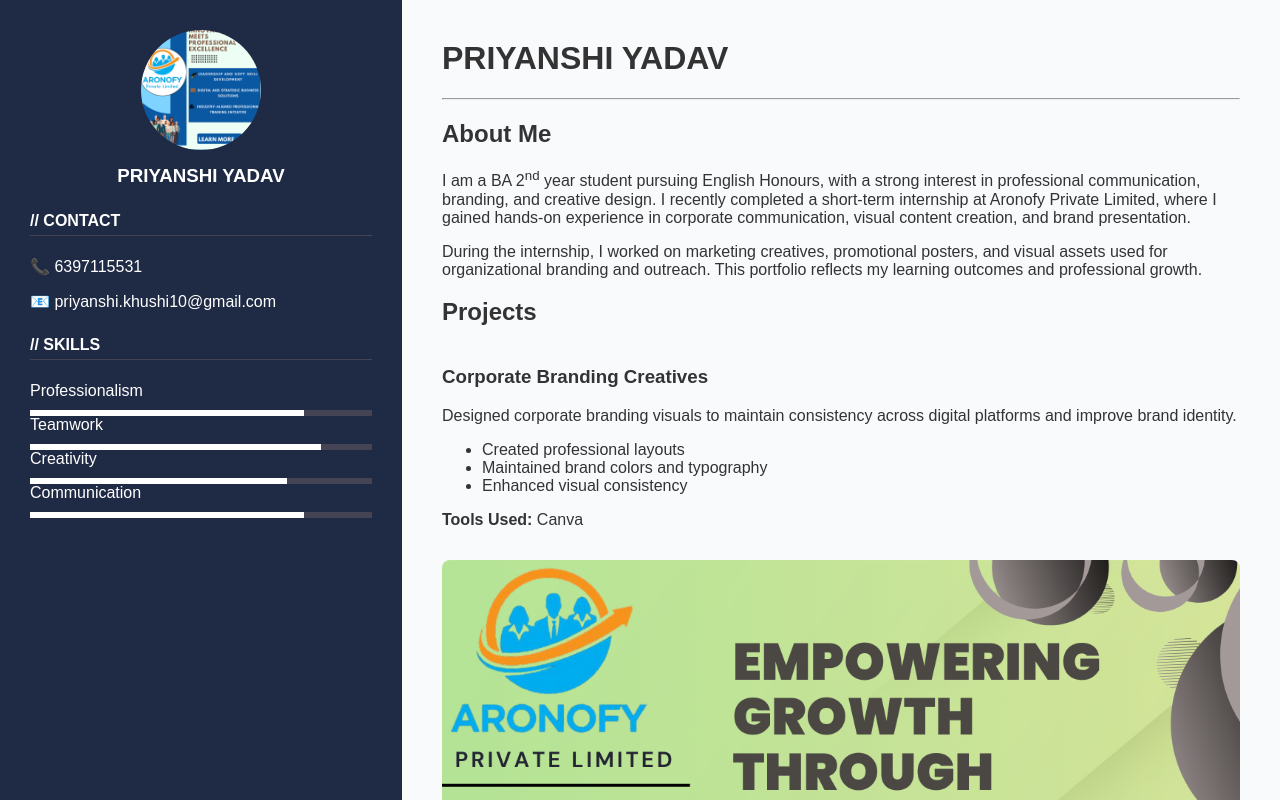
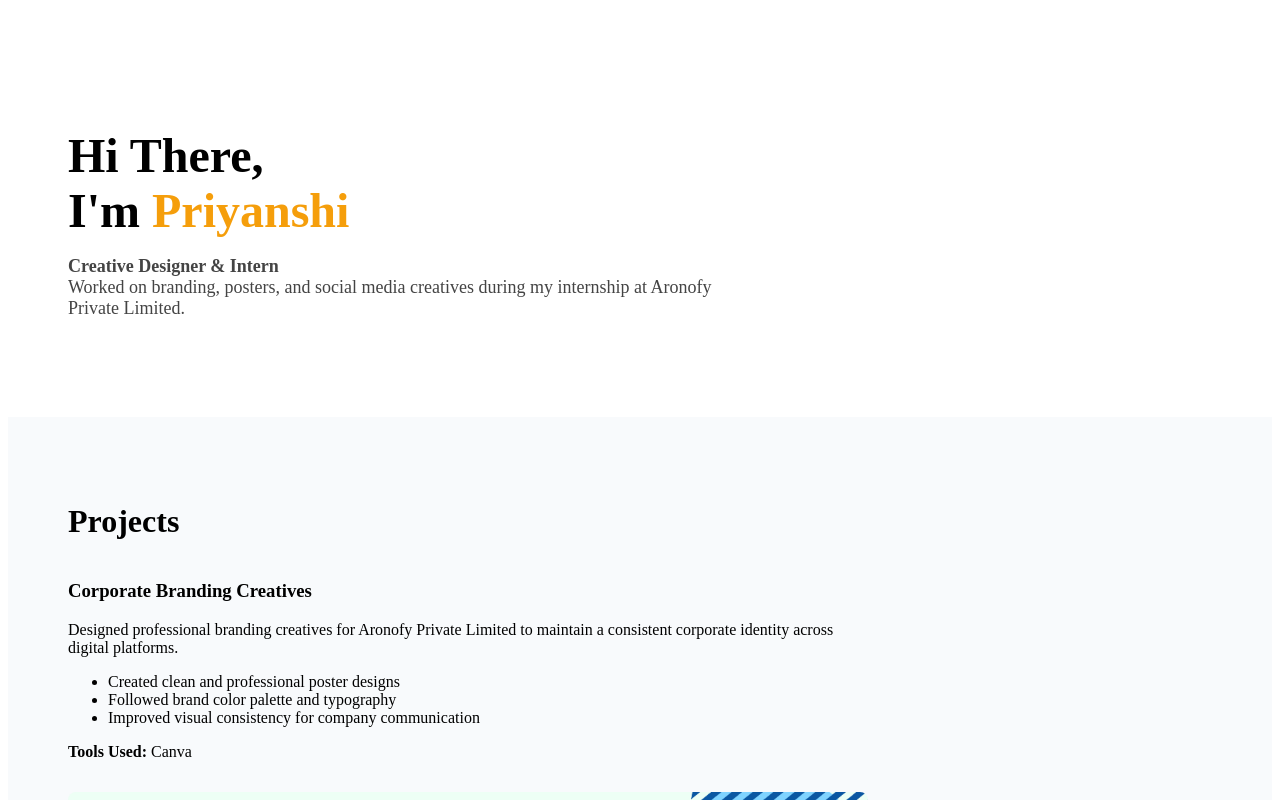
Before and after one commit to ashishdineshyadav-droid/PRIYANSHI-PORTFOLIO, a plain HTML site: page index.html in a window 1280 px wide. Shown: the top 800 px of the page. Drawn offline with Linux system fonts and the light colour scheme.

Commit message:
Update index.html

```diff
--- a/index.html
+++ b/index.html
@@ -1,186 +1,67 @@
-<!DOCTYPE html>
-<html lang="en">
-<head>
-<meta charset="UTF-8">
-<meta name="viewport" content="width=device-width, initial-scale=1.0">
-<title>Priyanshi | Portfolio</title>
+<!-- INTRO -->
+<section style="padding:80px 60px;background:#fff">
+  <h1 style="font-size:48px;margin-bottom:10px">
+    Hi There,<br>
+    I'm <span style="color:#f59e0b">Priyanshi</span>
+  </h1>
 
-<style>
-body{
-  margin:0;
-  font-family:Arial, sans-serif;
-  background:#f8fafc;
-  color:#333;
-}
+  <p style="font-size:18px;color:#444;max-width:650px">
+    <b>Creative Designer & Intern</b><br>
+    Worked on branding, posters, and social media creatives during my internship
+    at Aronofy Private Limited.
+  </p>
+</section>
 
-.container{
-  display:flex;
-  min-height:100vh;
-}
+<!-- PROJECTS -->
+<section style="padding:60px;background:#f8fafc">
+  <h2 style="font-size:32px;margin-bottom:40px">Projects</h2>
 
-/* LEFT PANEL */
-.left{
-  width:30%;
-  background:#1f2a44;
-  color:white;
-  padding:30px;
-}
-
-.left img{
-  width:120px;
-  height:120px;
-  border-radius:50%;
-  object-fit:cover;
-  display:block;
-  margin:auto;
-}
-
-.left h3{
-  text-align:center;
-  margin-top:15px;
-}
-
-.left h4{
-  margin-top:25px;
-  border-bottom:1px solid #445;
-  padding-bottom:5px;
-}
-
-.skill{
-  margin-bottom:10px;
-}
-
-.bar{
-  background:#445;
-  height:6px;
-}
-
-.fill{
-  height:6px;
-  background:white;
-}
-
-/* RIGHT PANEL */
-.right{
-  width:70%;
-  padding:40px;
-}
-
-.right h1{
-  margin-top:0;
-}
-
-.project{
-  margin-top:40px;
-}
-
-.project img{
-  width:100%;
-  border-radius:8px;
-  margin-top:15px;
-}
-</style>
-</head>
-
-<body>
-
-<div class="container">
-
-  <!-- LEFT -->
-  <div class="left">
-    <img src="1.png">
-    <h3>PRIYANSHI YADAV</h3>
-
-    <h4>// CONTACT</h4>
-    <p>📞 6397115531</p>
-    <p>📧 priyanshi.khushi10@gmail.com</p>
-
-
-    <h4>// SKILLS</h4>
-
-    <div class="skill">Professionalism</div>
-    <div class="bar"><div class="fill" style="width:80%"></div></div>
-
-    <div class="skill">Teamwork</div>
-    <div class="bar"><div class="fill" style="width:85%"></div></div>
-
-    <div class="skill">Creativity</div>
-    <div class="bar"><div class="fill" style="width:75%"></div></div>
-
-    <div class="skill">Communication</div>
-    <div class="bar"><div class="fill" style="width:80%"></div></div>
+  <!-- Project 1 -->
+  <div style="margin-bottom:50px;max-width:800px">
+    <h3>Corporate Branding Creatives</h3>
+    <p>
+      Designed professional branding creatives for Aronofy Private Limited to
+      maintain a consistent corporate identity across digital platforms.
+    </p>
+    <ul>
+      <li>Created clean and professional poster designs</li>
+      <li>Followed brand color palette and typography</li>
+      <li>Improved visual consistency for company communication</li>
+    </ul>
+    <p><b>Tools Used:</b> Canva</p>
+    <img src="1.png" style="width:100%;border-radius:8px;margin-top:15px">
   </div>
 
-  <!-- RIGHT -->
-  <div class="right">
-
-    <h1>PRIYANSHI YADAV</h1>
-    <hr>
-
-    <h2>About Me</h2>
+  <!-- Project 2 -->
+  <div style="margin-bottom:50px;max-width:800px">
+    <h3>Festive & New Year Campaign Designs</h3>
     <p>
-      I am a BA 2<sup>nd</sup> year student pursuing English Honours, with a strong
-      interest in professional communication, branding, and creative design.
-      I recently completed a short-term internship at Aronofy Private Limited,
-      where I gained hands-on experience in corporate communication, visual
-      content creation, and brand presentation.
-    </p>
-    <p>
-      During the internship, I worked on marketing creatives, promotional posters,
-      and visual assets used for organizational branding and outreach. This
-      portfolio reflects my learning outcomes and professional growth.
-    </p>
-
-    <h2>Projects</h2>
-
-    <div class="project">
-      <h3>Corporate Branding Creatives</h3>
-      <p>
-        Designed corporate branding visuals to maintain consistency across digital
-        platforms and improve brand identity.
+      Created festive and New Year creatives used for corporate greetings and
+      social media engagement.
     </p>
     <ul>
-        <li>Created professional layouts</li>
-        <li>Maintained brand colors and typography</li>
-        <li>Enhanced visual consistency</li>
+      <li>Balanced creativity with a professional tone</li>
+      <li>Designed audience-friendly visuals</li>
+      <li>Strengthened brand presence during campaigns</li>
     </ul>
     <p><b>Tools Used:</b> Canva</p>
-      <img src="2.png">
+    <img src="2.png" style="width:100%;border-radius:8px;margin-top:15px">
   </div>
 
-    <div class="project">
-      <h3>Festive & New Year Campaign Designs</h3>
+  <!-- Project 3 -->
+  <div style="margin-bottom:50px;max-width:800px">
+    <h3>Promotional & Informational Posters</h3>
     <p>
-        Developed festive creatives for New Year campaigns used in corporate
-        greetings and social media engagement.
+      Designed promotional posters highlighting company services such as leadership
+      development, soft-skill training, and internship opportunities.
     </p>
     <ul>
-        <li>Balanced creativity with professionalism</li>
-        <li>Designed audience-friendly visuals</li>
-        <li>Strengthened brand messaging</li>
-      </ul>
-      <p><b>Tools Used:</b> Canva</p>
-      <img src="3.png">
-    </div>
-
-    <div class="project">
-      <h3>Promotional & Informational Posters</h3>
-      <p>
-        Created posters highlighting company services such as leadership
-        development, skill training, and internship opportunities.
-      </p>
-      <ul>
-        <li>Structured information clearly</li>
-        <li>Used visual hierarchy effectively</li>
+      <li>Structured information clearly for viewers</li>
+      <li>Used icons and visual hierarchy effectively</li>
       <li>Ensured corporate-ready presentation</li>
     </ul>
     <p><b>Tools Used:</b> Canva</p>
-      <img src="PRIVATE LIMITED.png">
+    <img src="PRIVATE LIMITED.png" style="width:100%;border-radius:8px;margin-top:15px">
   </div>
 
-  </div>
-
-</div>
-
-</body>
-</html>
+</section>
```
Lines whose indentation alone changed are shown as unchanged.
